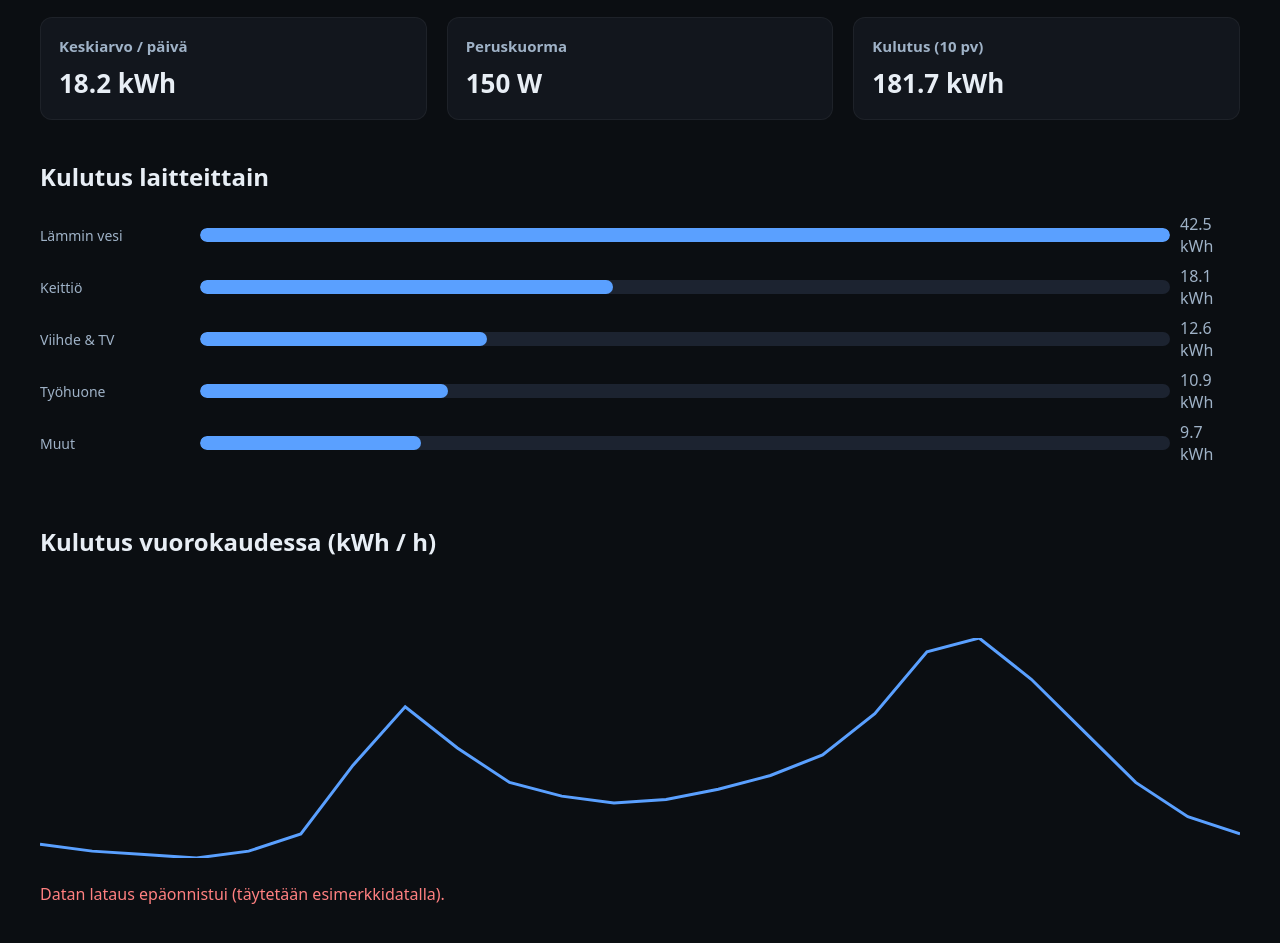
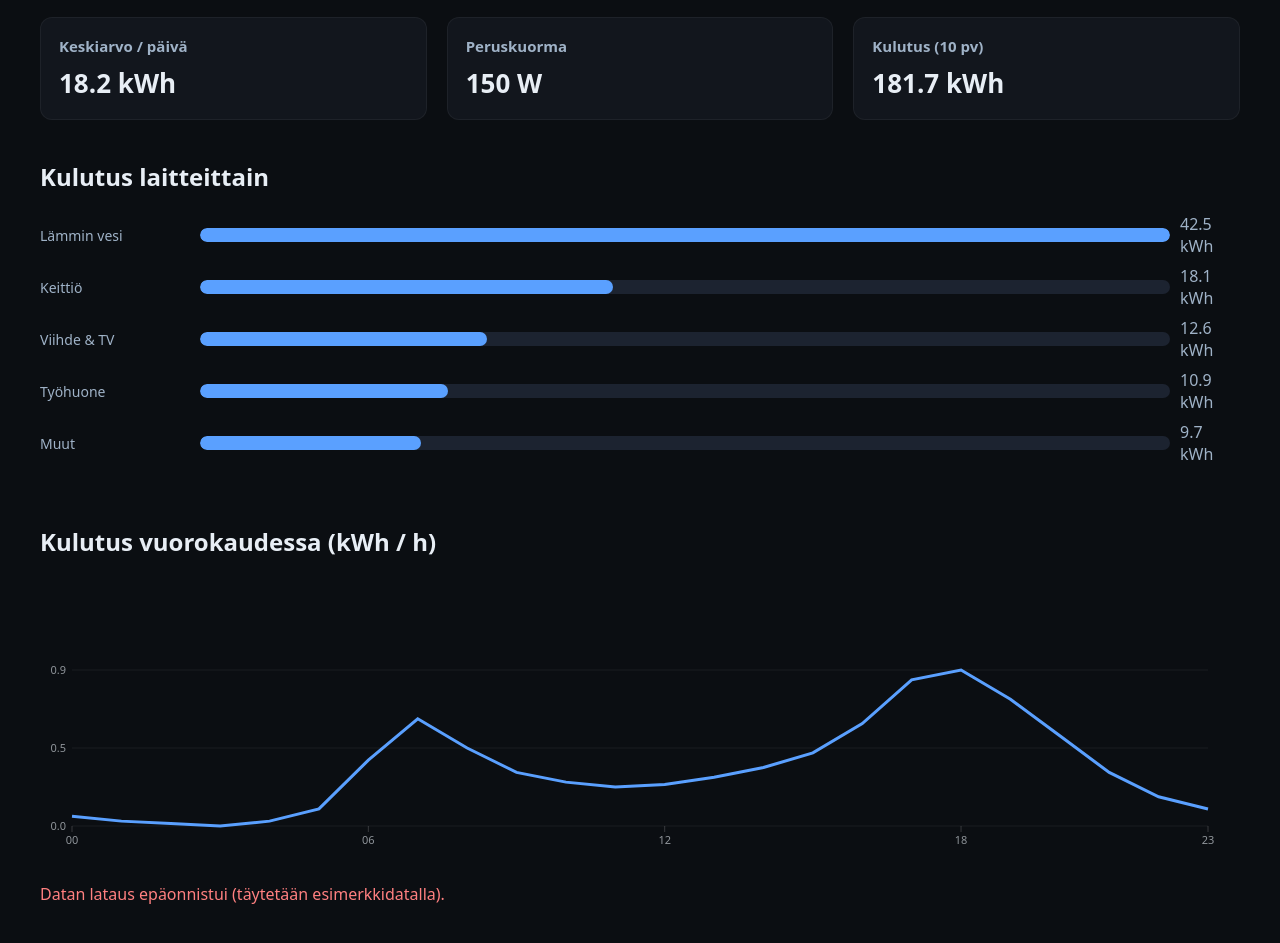
Before and after one commit to AleksisLeipakivi/infog, a plain HTML site: page index.html in a window 1280 px wide. Shown: the part 149-1092 px from the top of the page. Drawn offline with Linux system fonts and the light colour scheme; no server answers.

Commit message:
Update index.html

```diff
--- a/index.html
+++ b/index.html
@@ -130,6 +130,21 @@
     margin-top: 20px;
   }
 
+.axes .grid {
+  stroke: rgba(255,255,255,0.06);
+  stroke-width: 1;
+}
+
+.axes .tick {
+  stroke: rgba(255,255,255,0.18);
+  stroke-width: 1;
+}
+
+.axis-label {
+  fill: rgba(232,239,245,0.6);
+  font-size: 11px;
+}
+
 </style>
 </head>
 <body>
@@ -252,20 +267,72 @@ function renderLineChart(arr) {
   const svg = document.getElementById("linechart");
   const W = svg.clientWidth;
   const H = svg.clientHeight;
+  const PAD = 32;
+
   svg.innerHTML = "";
-
   if (!arr.length) return;
 
   const max = Math.max(...arr);
   const min = Math.min(...arr);
 
+  const NS = "http://www.w3.org/2000/svg";
+
+  // ===== AXES GROUP =====
+  const axes = document.createElementNS(NS, "g");
+  axes.setAttribute("class", "axes");
+
+  // Y-axis ticks (0%, 50%, 100%)
+  [0, 0.5, 1].forEach(t => {
+    const y = PAD + (1 - t) * (H - 2 * PAD);
+
+    const grid = document.createElementNS(NS, "line");
+    grid.setAttribute("x1", PAD);
+    grid.setAttribute("x2", W - PAD);
+    grid.setAttribute("y1", y);
+    grid.setAttribute("y2", y);
+    grid.setAttribute("class", "grid");
+    axes.appendChild(grid);
+
+    const label = document.createElementNS(NS, "text");
+    label.setAttribute("x", PAD - 6);
+    label.setAttribute("y", y + 4);
+    label.setAttribute("text-anchor", "end");
+    label.setAttribute("class", "axis-label");
+    label.textContent = (max * t).toFixed(1);
+    axes.appendChild(label);
+  });
+
+  // X-axis ticks (0, 6, 12, 18, 23)
+  [0, 6, 12, 18, 23].forEach(h => {
+    const x = PAD + (h / 23) * (W - 2 * PAD);
+
+    const tick = document.createElementNS(NS, "line");
+    tick.setAttribute("x1", x);
+    tick.setAttribute("x2", x);
+    tick.setAttribute("y1", H - PAD);
+    tick.setAttribute("y2", H - PAD + 6);
+    tick.setAttribute("class", "tick");
+    axes.appendChild(tick);
+
+    const label = document.createElementNS(NS, "text");
+    label.setAttribute("x", x);
+    label.setAttribute("y", H - PAD + 18);
+    label.setAttribute("text-anchor", "middle");
+    label.setAttribute("class", "axis-label");
+    label.textContent = String(h).padStart(2, "0");
+    axes.appendChild(label);
+  });
+
+  svg.appendChild(axes);
+
+  // ===== LINE =====
   const pts = arr.map((v, i) => {
-    const x = (i / (arr.length - 1)) * W;
-    const y = H - ((v - min) / (max - min + 0.0001)) * H;
+    const x = PAD + (i / (arr.length - 1)) * (W - 2 * PAD);
+    const y = PAD + (1 - (v - min) / (max - min + 0.0001)) * (H - 2 * PAD);
     return `${x},${y}`;
   }).join(" ");
 
-  const poly = document.createElementNS("http://www.w3.org/2000/svg", "polyline");
+  const poly = document.createElementNS(NS, "polyline");
   poly.setAttribute("points", pts);
   poly.setAttribute("stroke", "var(--accent)");
   poly.setAttribute("fill", "none");
```
